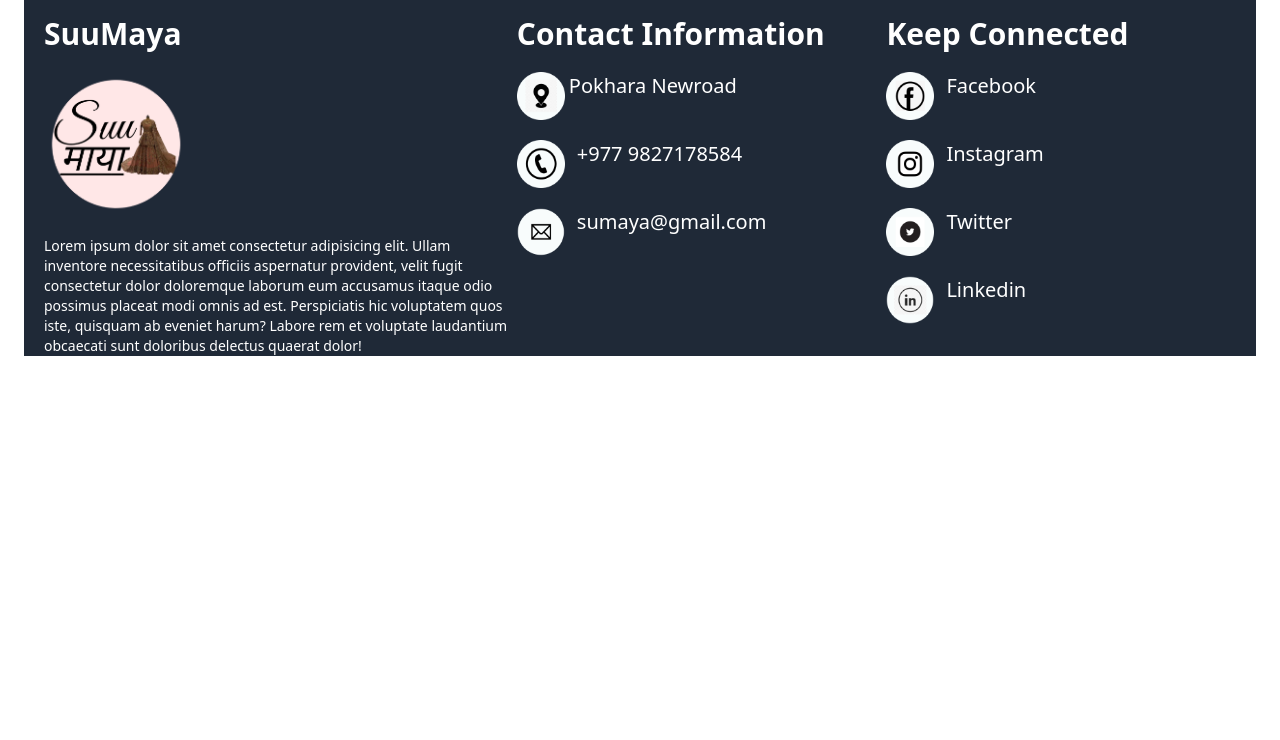
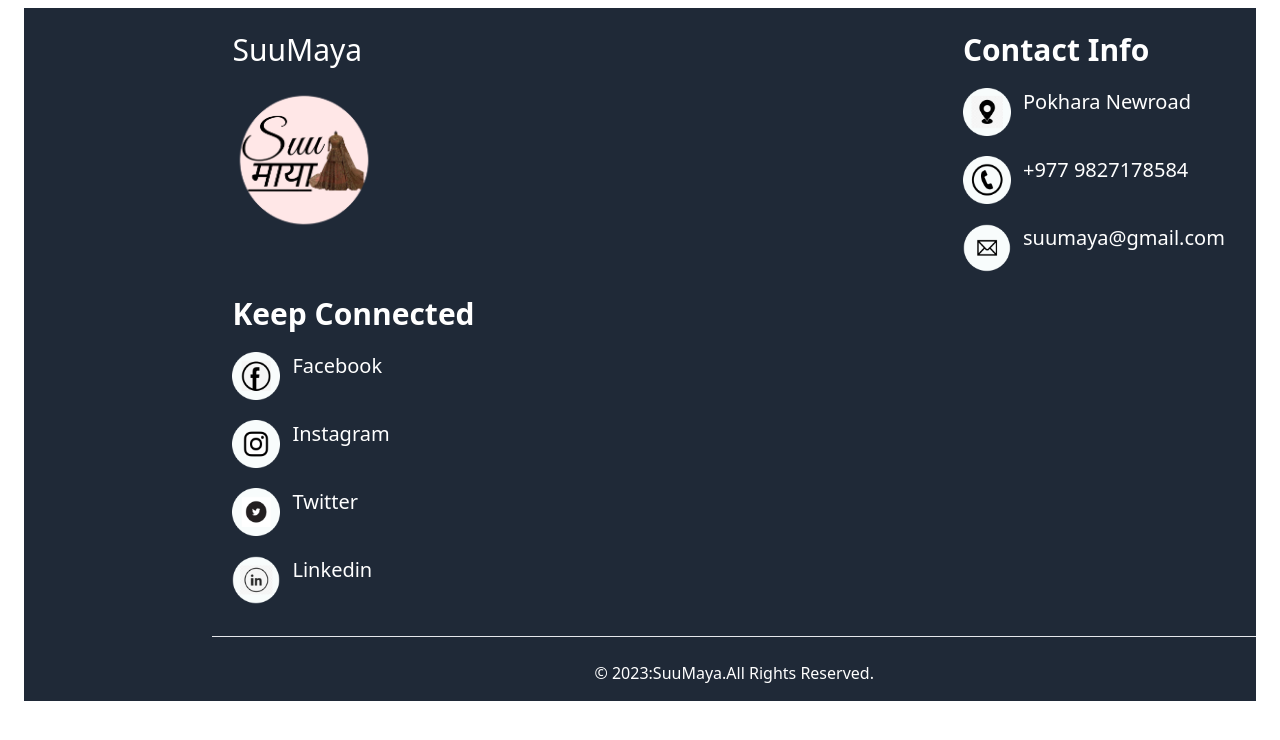
Before and after one commit to sunitadhikari/SuuMaya-College-Project, an Angular app: page /footer in a window 1280 px wide. Shown: the top 740 px of the page. Built offline with nearby package versions, Linux system fonts and the light colour scheme.

Commit message:
feedback

```diff
--- a/src/app/contact/contact.component.ts
+++ b/src/app/contact/contact.component.ts
@@ -44,6 +44,7 @@
       username: contactFormValue.username ?? '',
       // email: contactFormValue.email ?? '',
       message: contactFormValue.message ?? '',
+      name: '',
     };
     this.feedbackService
       .create(contactForm)
--- a/src/app/dashboard/dashboard-navigation/dashboard-navigation.component.html
+++ b/src/app/dashboard/dashboard-navigation/dashboard-navigation.component.html
@@ -13,7 +13,7 @@
           <mat-list-item>
             <a routerLink="/dashboard/product"
               routerLinkActive="active
-              text-yellow-500"
+              text-green-600"
               class="text-white text-2xl hover:text-black
               yellow-500
               py-2
@@ -25,7 +25,7 @@
         <mat-list-item class="flex mx-auto ">
           <mat-icon class="">list</mat-icon>
           <a routerLink="/dashboard/order"
-            routerLinkActive="active"
+            routerLinkActive="active text-green-600"
             class="text-white hover:text-black py-2
             text-2xl font-bold">
             Order List
@@ -35,7 +35,7 @@
         <mat-list-item class="flex mx-auto ">
           <mat-icon>hourglass_empty</mat-icon>
           <a routerLink="/dashboard/return"
-            routerLinkActive="active"
+            routerLinkActive="active text-green-600"
             class="text-white hover:text-black py-2
             text-2xl font-bold">
             Return List
@@ -43,19 +43,14 @@
         </mat-list-item>
         <mat-list-item class="flex mx-auto ">
           <mat-icon>book</mat-icon>
-          <a routerLink="/dashboard/return"
-            routerLinkActive="active"
+          <a routerLink="/dashboard/feedback"
+            routerLinkActive="active text-green-600"
             class="text-white hover:text-black py-2
             text-2xl font-bold">
             Feedback
           </a>
         </mat-list-item>
-        <mat-list-item>
-          <a routerLink="/settings" routerLinkActive="active"
-            class="text-white hover:text-blue-500 py-2
-            px-4 text-2xl font-bold">
-          </a>
-        </mat-list-item>
+
 
       </mat-list>
     </div>
--- a/src/app/dashboard/dashboard.route.ts
+++ b/src/app/dashboard/dashboard.route.ts
@@ -7,6 +7,7 @@
 import { EditComponent } from './edit/edit.component';
 import { ProductAddComponent } from './product-add/product-add.component';
 import { ProductEditComponent } from './product-edit/product-edit.component';
+import { DashFeedbackComponent } from './dash-feedback/dash-feedback.component';
 
 export const routes: Routes = [
   {
@@ -31,6 +32,10 @@
         component: ReturnListComponent,
       },
       {
+        path: 'feedback',
+        component: DashFeedbackComponent,
+      },
+      {
         path: 'edit',
         component: EditComponent,
       },
--- a/src/app/feedback.service.ts
+++ b/src/app/feedback.service.ts
@@ -1,8 +1,9 @@
 import { HttpClient } from '@angular/common/http';
 import { Injectable } from '@angular/core';
-import { Feedback } from './product.model';
+import { Feedback, FilterDTO } from './product.model';
 import { environment } from 'src/environments/environmen';
 import { JsonResponse } from './app.model';
+import { Observable, filter } from 'rxjs';
 
 @Injectable({
   providedIn: 'root',
@@ -14,5 +15,22 @@
       feedback
     );
   }
+  feedbackList: Feedback[] = [];
   constructor(private http: HttpClient) {}
+  getFeedbacks(filter: FilterDTO & { username: string | null }) {
+    return this.http.post<JsonResponse>(
+      `${environment.apiUrl}/feedback/filter`,
+      filter
+    );
+  }
+  getFeedback(name: string) {
+    let feedback: Feedback;
+    this.feedbackList.map((val) => {
+      if (val.name == name) feedback = val;
+      return feedback;
+    });
+  }
+  get() {
+    return this.http.get<Feedback[]>('http://localhost:3000/feedback');
+  }
 }
--- a/src/app/footer/footer.component.html
+++ b/src/app/footer/footer.component.html
@@ -1,11 +1,13 @@
-<footer class=" bg-gray-800 text-white pt-4 justify-items-end sm:mx-6 mx-2">
-    <div class=" flex flex-wrap justify-between">
-        <div class="text-lg flex flex-col md:gap-5 w-[40%] md:pl-5">
-            <span class=" hover:text-pink-400 text-lg sm:text-xl md:text-3xl
-                font-bold">SuuMaya</span>
+<footer class=" bg-gray-800 text-white pt-4 justify-items-end sm:mx-6 mx-2 mt-2">
+    <div class=" flex flex-col sm:flex-row flex-wrap justify-between gap-3
+        sm:gap-2">
+        <div class="text-lg flex flex-col md:gap-5 w-[40%] p-2 sm:pl-5">
+            <span class=" hover:text-pink-400 sm:text-xl md:text-3xl
+                text-xl
+                font-medium">SuuMaya</span>
             <img src="../../assets/logo.png" alt="" class="h-20 w-20 sm:h-24
                 sm:w-24 md:h-36 md:w-36 ">
-            <p class="sm:font-[10px] text-sm">Lorem ipsum dolor sit amet
+            <!-- <p class="sm:font-[10px] text-sm">Lorem ipsum dolor sit amet
                 consectetur
                 adipisicing elit. Ullam
                 inventore necessitatibus officiis aspernatur provident, velit
@@ -13,65 +15,80 @@
                 odio possimus placeat modi omnis ad est. Perspiciatis hic
                 voluptatem quos iste, quisquam ab eveniet harum? Labore rem et
                 voluptate laudantium obcaecati sunt doloribus delectus quaerat
-                dolor!</p>
+                dolor!</p> -->
         </div>
-        <div class="flex flex-col flex-wrap w-[30%] font-bold sm:gap-5 gap-2">
+        <div class="flex sm:flex-col flex-row w-[30%] sm:gap-5 gap-5 p-2
+            sm:pl-5">
             <a routerLink="/about" class="
                 sm:font-bold
                 text-sm sm:text-lg
-                md:text-3xl hover:text-pink-400">Contact Information</a>
-            <div class="flex sm:gap-3 md:gap-1 flex-wrap">
+                md:text-3xl hover:text-pink-400 font-medium ">Contact Info</a>
+            <div class="flex sm:gap-2 md:gap-3 gap-3 flex-wrap">
                 <img src="../../assets/location.png" alt="" class="sm:h-12
                     sm:w-12 h-8 w-8">
                 <span class="sm:font-medium text-[9px] sm:text-sm md:text-xl ">Pokhara
                     Newroad</span>
             </div>
             <div class="flex gap-3 flex-wrap">
-                <img src="../../assets/phone.png" alt="" class="h-12 w-12">
+                <img src="../../assets/phone.png" alt="" class="sm:h-12
+                    sm:w-12 h-8 w-8">
                 <span class="sm:font-medium text-[9px] sm:text-sm md:text-xl">+977
                     9827178584</span>
             </div>
             <a href="https://mail.google.com/mail/u/0/?hl=en#inbox"
                 target="_blank" rel="noopener noreferrer" class="flex gap-3
                 flex-wrap">
-                <img src="../../assets/mail.png" alt="" class="h-12 w-12">
-                <span class="sm:font-medium text-[9px] sm:text-sm md:text-xl">sumaya@gmail.com</span>
+                <img src="../../assets/mail.png" alt="" class="sm:h-12
+                    sm:w-12 h-8 w-8">
+                <span class="sm:font-medium text-[9px] sm:text-sm md:text-xl">suumaya@gmail.com</span>
             </a>
         </div>
-        <div class="w-[30%] font-bold flex flex-col gap-5 flex-wrap">
+        <div class="w-[30%] flex sm:flex-col flex-row gap-5 p-2 sm:pl-5">
             <a routerLink="/home" class=" sm:font-bold
-                text-sm sm:text-lg
+                text-[12px] sm:text-lg
                 md:text-3xl hover:text-pink-400">Keep Connected</a>
 
             <a href="https://www.facebook.com/"
-                target="_blank" rel="noopener noreferrer" class="flex gap-3
-                flex-wrap">
-                <img src="../../assets/facebook.png" alt="" class="h-12
-                    w-12">
+                target="_blank" rel="noopener noreferrer" class="flex sm:gap-3
+                gap-1.5
+                flex-wrap ">
+                <img src="../../assets/facebook.png" alt="" class="sm:h-12
+                    sm:w-12 h-8 w-8">
                 <span class="sm:font-medium text-[9px] sm:text-sm
                     md:text-xl">Facebook</span>
             </a>
             <a href="https://www.instagram.com/sunita.adhikary/"
-                target="_blank" rel="noopener noreferrer" class="flex gap-3
+                target="_blank" rel="noopener noreferrer" class="flex sm:gap-3
+                gap-1.5
                 flex-wrap">
                 <img src="../../assets/insta.png" alt=""
-                    class="h-12 w-12">
+                    class="sm:h-12
+                    sm:w-12 h-8 w-8">
                 <span class="sm:font-medium text-[9px] sm:text-sm md:text-xl">Instagram</span>
             </a>
             <a href="https://www.facebook.com/"
-                target="_blank" rel="noopener noreferrer" class="flex gap-3
+                target="_blank" rel="noopener noreferrer" class="flex sm:gap-3
+                gap-1.5
                 flex-wrap">
-                <img src="../../assets/twiter.png" alt="" class="h-12 w-12">
+                <img src="../../assets/twiter.png" alt="" class="sm:h-12
+                    sm:w-12 h-8 w-8">
                 <span class="justify-center sm:font-medium text-[9px] sm:text-sm
                     md:text-xl">Twitter</span>
             </a>
             <a href="https://www.linkedin.com/feed/"
-                target="_blank" rel="noopener noreferrer" class="flex gap-3
+                target="_blank" rel="noopener noreferrer" class="flex sm:gap-3
+                gap-1.5
                 flex-wrap">
-                <img src="../../assets/linkedin.png" alt="" class="h-12 w-12">
+                <img src="../../assets/linkedin.png" alt="" class="sm:h-12
+                    sm:w-12 h-8 w-8">
                 <span class="sm:font-medium text-[9px] sm:text-sm md:text-xl">Linkedin</span>
             </a>
         </div>
-
+        <hr class=" w-full my-4 bg-gray-200 border-1.5 dark:bg-gray-700">
+        <div class="flex justify-center align-center mx-auto">
+            <span class="text-center mb-4">&copy; {{ 2023}}:SuuMaya.All Rights
+                Reserved.
+            </span>
+        </div>
     </div>
 </footer>
--- a/src/app/product.model.ts
+++ b/src/app/product.model.ts
@@ -20,8 +20,11 @@
   parentCategory?: string;
 }
 export interface Feedback {
+  name?: string;
+  user_id?: number;
   username: string;
   // email: string;
+  isAdmin?: boolean;
   message: string;
 }
 export interface FilterDTO {
--- a/src/app/signup/signup.component.html
+++ b/src/app/signup/signup.component.html
@@ -113,6 +113,7 @@
                     class="text-red-600">
                 </mat-error>
             </div>
+
             <button [disabled]="!newUserForm.valid" [class]="
                 !newUserForm.valid
                 ?'bg-gray-400 text-black': 'bg-green-500 text-white' "
```
Also changed, not shown: src/app/dashboard/dash-feedback/dash-feedback.component.html (added, +43 -0 lines), src/app/dashboard/dash-feedback/dash-feedback.component.ts (added, +71 -0 lines), src/app/products/products.component.html (+26 -21 lines).
